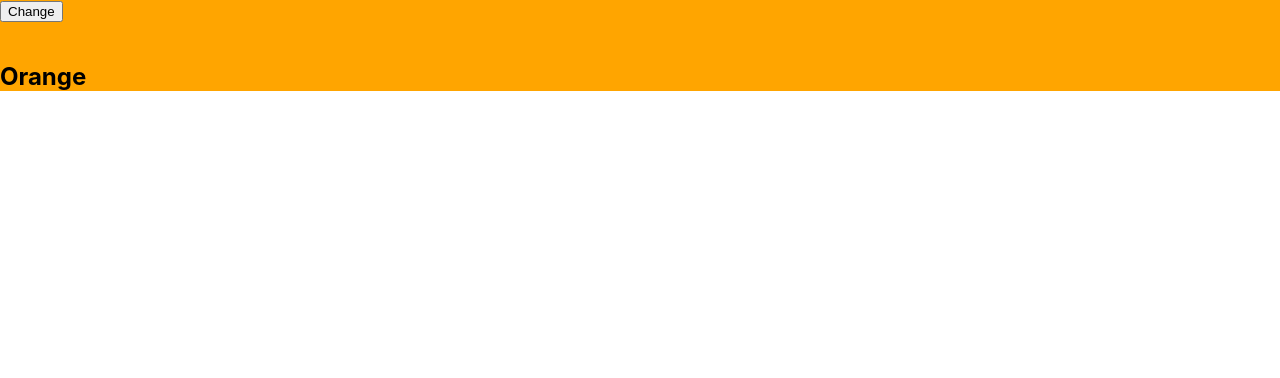
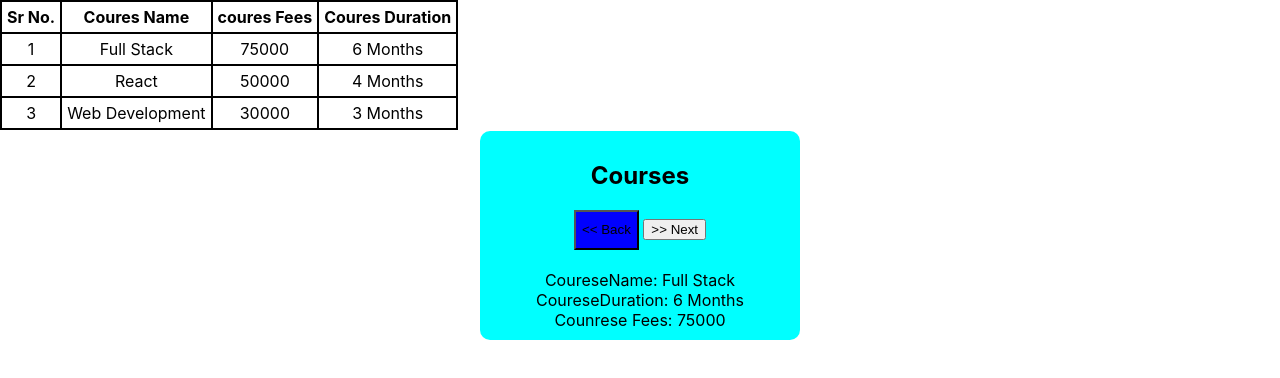
Before and after one commit to vatsalSabalpara18/firstreact, a React (Create React App) app: page / in a window 1280 px wide. Shown: the top 378 px of the page. Built offline with nearby package versions, Linux system fonts and the light colour scheme.

Commit message:
create the coures fees example

```diff
--- a/src/App.js
+++ b/src/App.js
@@ -1,9 +1,13 @@
 import './App.css';
 import Counter from './components/Counter';
+import CounterFun from './components/CounterFun';
+import Courses from './components/Courses';
 // import LearnProps from './components/LearnProps';
 import MyCountry from './components/MyCountry';
 import MyCountryFun from './components/MyCountryFun';
+import ShowSingleCoures from './components/ShowSingleCoures';
 import ToggleFruits from './components/ToggleFruits';
+import ToogleFruits from './components/ToogleFruits';
 
 function App() {
   return (
@@ -12,7 +16,11 @@ function App() {
       <MyCountryFun /> */}
       {/* <LearnProps name="LearnProps"/> */}
       {/* <Counter /> */}
-      <ToggleFruits />
+      {/* <ToggleFruits /> */}
+      {/* <CounterFun /> */}
+      {/* <ToogleFruits /> */}
+      <Courses />
+      <ShowSingleCoures />
       <br />
     </div>
   );
--- /dev/null
+++ b/src/components/Fees.js
@@ -0,0 +1,13 @@
+import React from 'react'
+
+export default function Fees(props) {
+    const {cn} = props
+    const feesData = {
+        'Full Stack': 75000,
+        'React': 50000,
+        'Web Development': 30000
+    }
+    return (
+            <>{feesData[cn]}</>
+    )
+}
--- /dev/null
+++ b/src/components/ShowSingleCoures.js
@@ -0,0 +1,58 @@
+import React, { useState } from "react"
+import ShowSingleCourseFees from "./ShowSingleCourseFees"
+
+export default function ShowSingleCoures() {
+
+    const [count, setCount] = useState(0)
+    const couresesArr = [
+        {
+            name: "Full Stack",
+            duration: "6 Months"
+        },
+        {
+            name: "React",
+            duration: "4 Months"
+        },
+        {
+            name: "Web Development",
+            duration: "3 Months"
+        }
+    ]
+
+    const handleBack = () => {
+        if(count > 0){
+            setCount(count - 1)
+        }
+    }
+    const handleNext = () => {
+        if(count < couresesArr.length - 1){
+            setCount(count + 1)
+        }
+    }
+    console.log(count)
+  return (
+    <div style={{
+        backgroundColor: 'aqua',
+        textAlign: "center",
+        width: "25%",
+        margin: "1px auto",
+        padding: "10px",
+        borderRadius: "10px",
+        boxSizing: "border-box"
+    }}>
+        <h2>Courses</h2>
+        <button onClick={handleBack} style={{
+            backgroundColor: "blue",
+            height: "40px",
+        }}>{ "<< Back" }</button>{"  "}
+        <button onClick={handleNext}>{ ">> Next" }</button>
+        <br />
+        <br />
+        <span>CoureseName: {couresesArr[count]?.name}</span>
+        <br />
+        <span>CoureseDuration: {couresesArr[count]?.duration}</span>
+        <br />
+          <ShowSingleCourseFees cn={ couresesArr[count]?.name} />
+    </div>
+  )
+}
--- /dev/null
+++ b/src/components/ShowSingleCourseFees.js
@@ -0,0 +1,15 @@
+import React from 'react'
+
+export default function ShowSingleCourseFees(props) {
+    const { cn } = props
+    const feesData = {
+        'Full Stack': 75000,
+        'React': 50000,
+        'Web Development': 30000
+    }
+    return (
+        <>
+            <span>Counrese Fees: {feesData[cn]}</span>
+        </>
+    )
+}
```
Also changed, not shown: src/components/Courses.js (+0 -54 lines).
